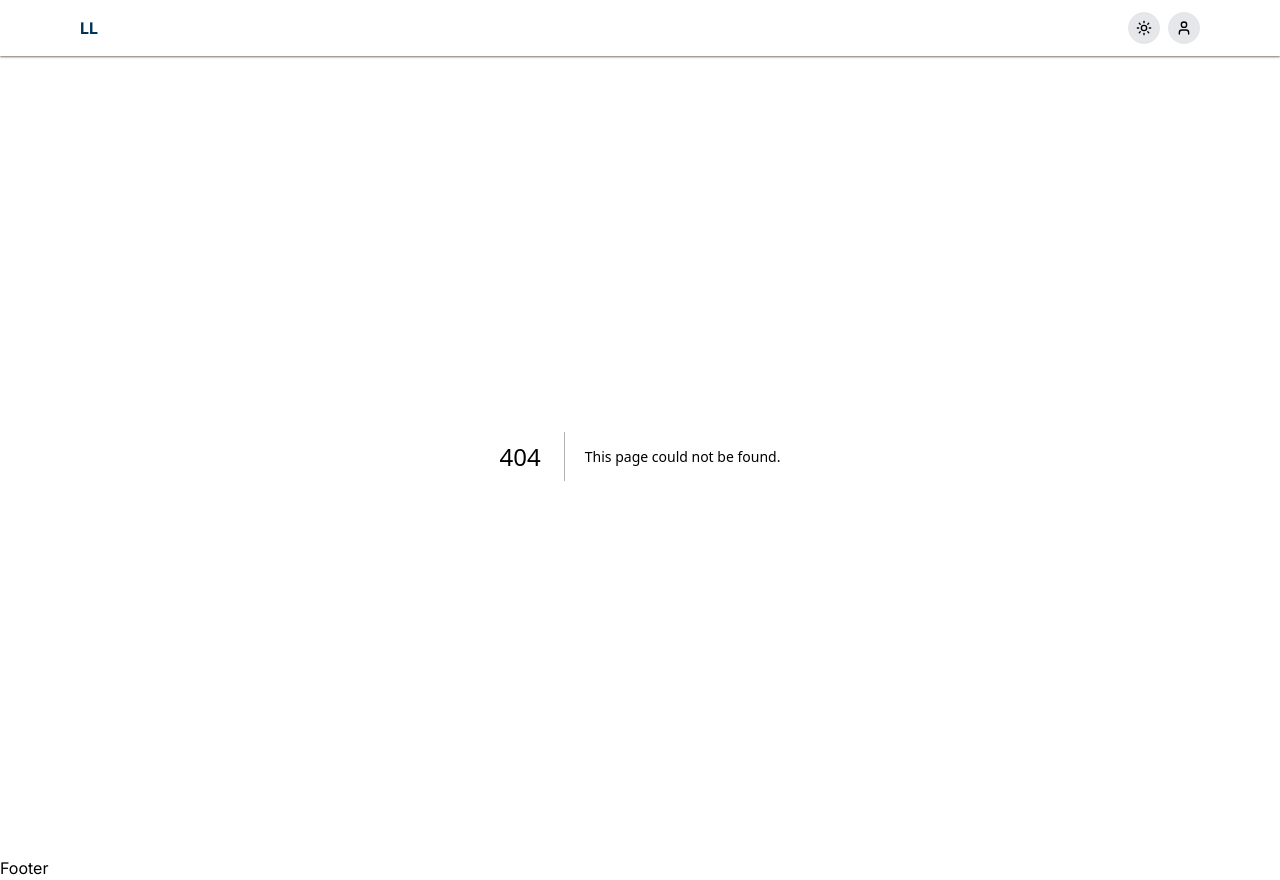
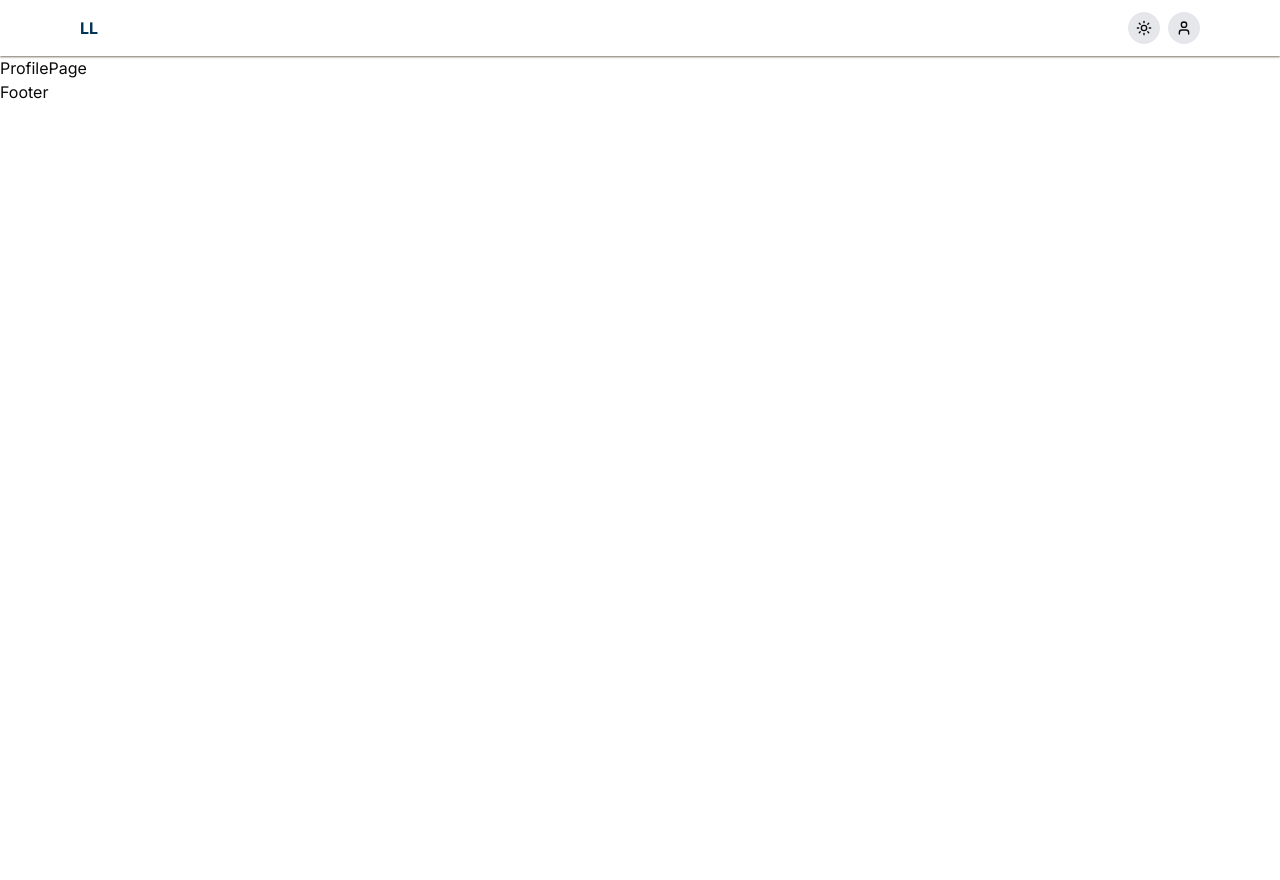
Before and after one commit to HABEEB99/luxe-lodgings, a Next.js app: page /profile in a window 1280 px wide. Before the commit this address had no page. After the commit the page ends 800 px from the top, so only its background shows below. Built offline with nearby package versions, Linux system fonts and the light colour scheme.

Commit message:
feat: add profile page

```diff
--- /dev/null
+++ b/src/app/profile/page.tsx
@@ -0,0 +1,5 @@
+const ProfilePage = () => {
+  return <div>ProfilePage</div>;
+};
+
+export default ProfilePage;
```
